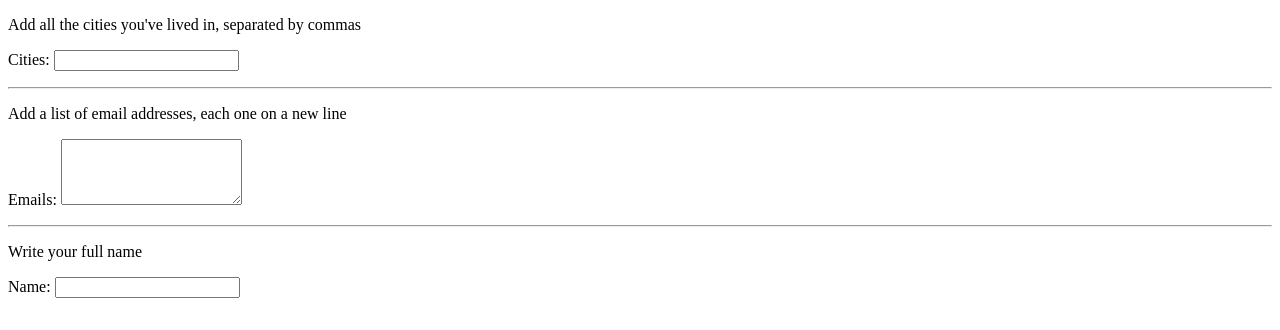
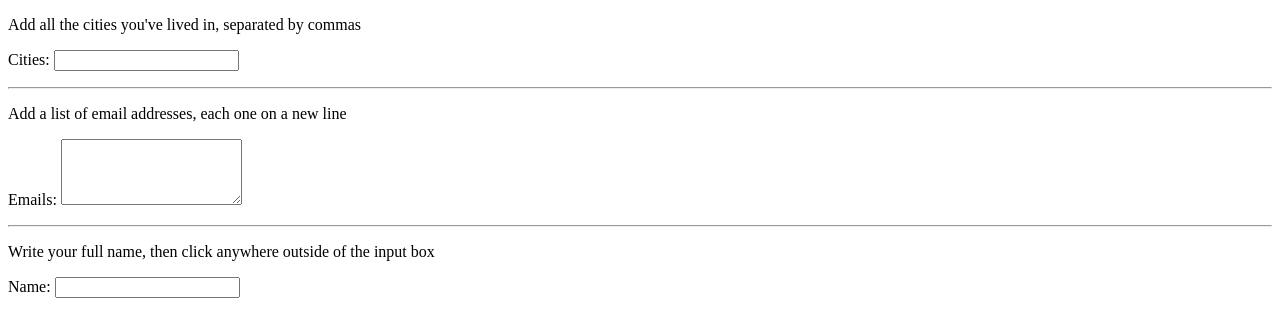
Before and after one commit to olsondeven/ng1-built-in-directives, a plain HTML site: page convert_input_to_array/index.html in a window 1280 px wide. Drawn offline with nearby package versions, Linux system fonts and the light colour scheme.

Commit message:
add model-options

```diff
--- a/convert_input_to_array/index.html
+++ b/convert_input_to_array/index.html
@@ -20,7 +20,7 @@
 		<hr>
 
 		<div>
-			<p>Write your full name</p>
+			<p>Write your full name, then click anywhere outside of the input box</p>
 			<label>Name: <input type="text"></label>
 			<p>{{name}}</p>
 		</div>
```
Also changed, not shown: 1 other file.
